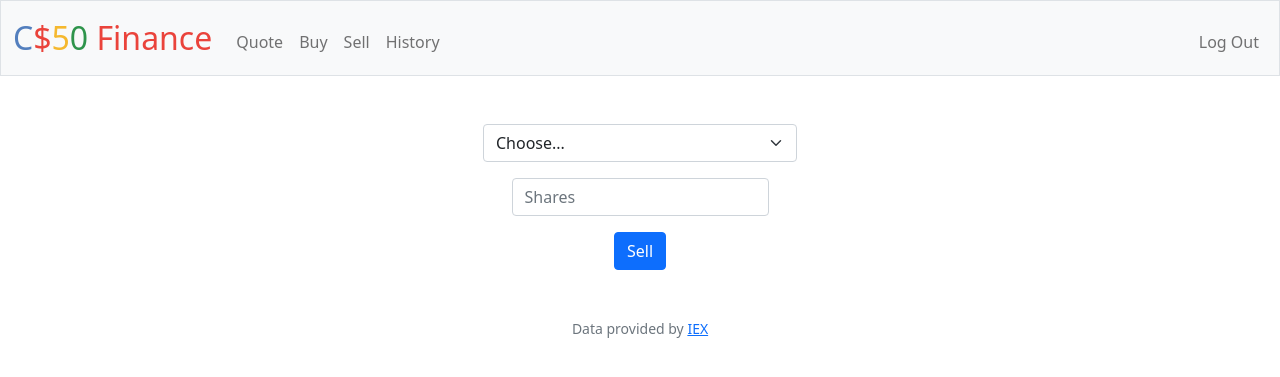
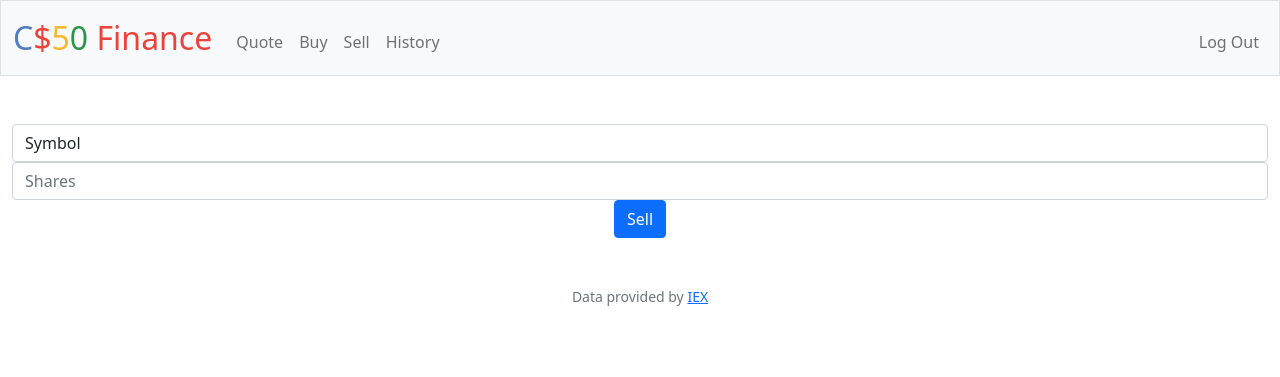
Before and after one commit to mu802/CS50X, a Flask app: page /sell in a window 1280 px wide. Shown: the top 377 px of the page. Run offline with Flask 3, Linux system fonts and the light colour scheme; a user stored in the database is signed in; data that the repository does not hold is empty; some libraries are stand-ins or nearby versions.

Commit message:
Sat, Jul 8, 2023, 11:23 AM +03:00

```diff
--- a/finance/templates/sell.html
+++ b/finance/templates/sell.html
@@ -5,18 +5,17 @@ Sell
 {% endblock %}
 
 {% block main %}
-<form action="/sell" method="post">
-    <div class="input-group mb-3 w-25 mx-auto">
-        <select name="symbol" class="form-select">
-            <option selected disabled>Choose...</option>
-            {% for s in symbol %}
-            <option value="{{ s.symbol }}">{{ s["symbol"] }}</option>
+    <form action="sell" method="post">
+        <div class="form-group">
+            <select class="form-control" name="symbol">
+                <option disabled selected value>Symbol</option>
+                {% for row in symbols %}
+                    <option value="{{ row.symbol }}">{{ row.symbol }}</option>
                 {% endfor %}
             </select>
         </div>
-
-    <div class="mb-3">
-        <input class="form-control mx-auto w-auto" id="shares" name="shares" placeholder="Shares" type="number" min="1">
+        <div class="form-group">
+            <input class="form-control" name="shares" placeholder="Shares" type="number" min=1>
         </div>
         <button class="btn btn-primary" type="submit">Sell</button>
     </form>
```
Also changed, not shown: finance/templates/buy.html (+4 -5 lines), finance/templates/quote.html (+20 -1 lines). Lines whose indentation alone changed are shown as unchanged.
